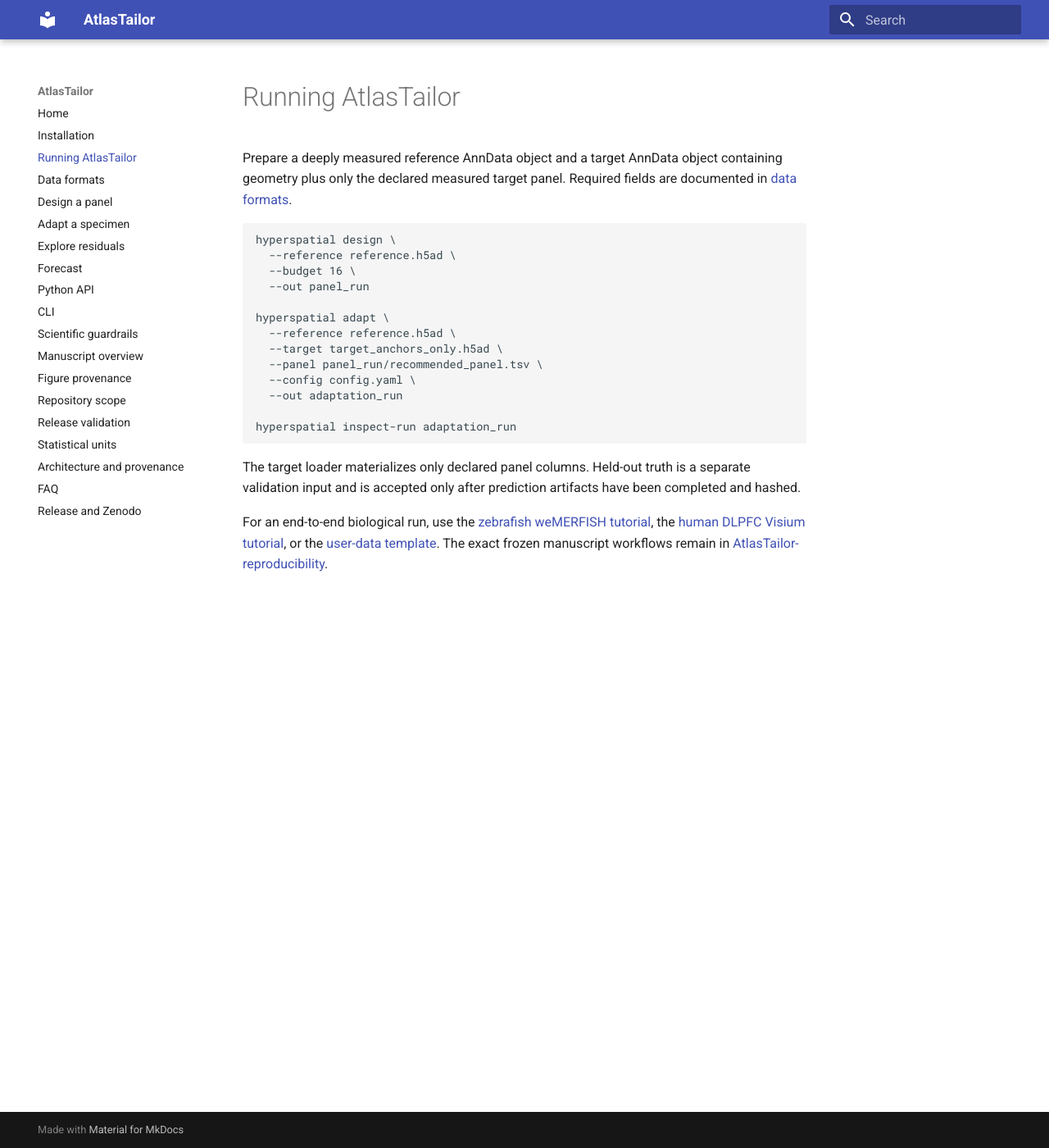
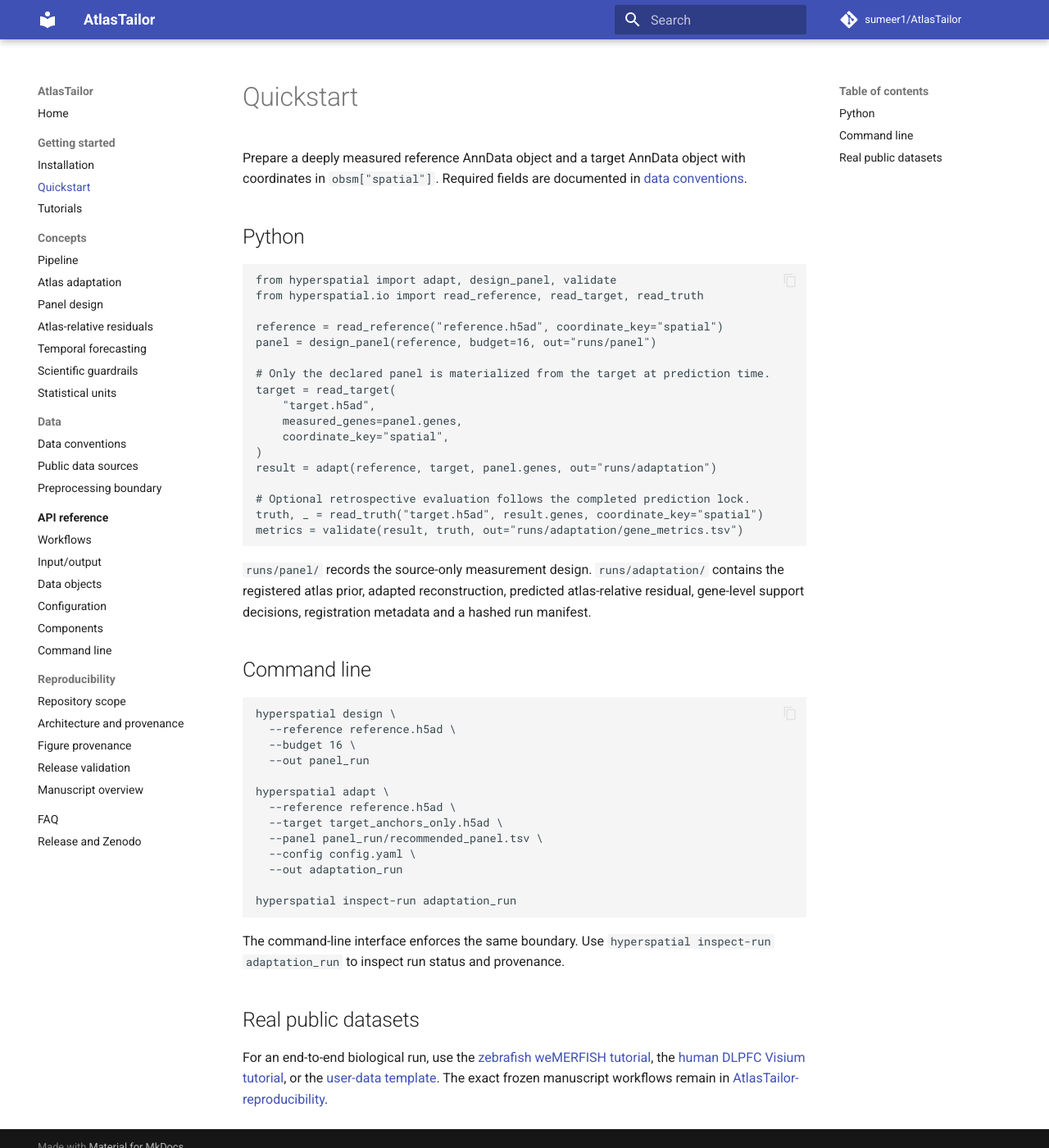
Before and after one commit to sumeer1/AtlasTailor, an MkDocs documentation site: the page built from docs/quickstart.md, in a window 1280 px wide and 1400 px high. Shown: the whole window at 82% size. Built offline with MkDocs 1.6.1 and Material for MkDocs 9.7.7, drawn with Linux system fonts in a browser that asks for light colours; comment, search, counter and statistics services are not loaded.

Commit message:
Build structured AtlasTailor documentation

````diff
--- a/docs/quickstart.md
+++ b/docs/quickstart.md
@@ -1,6 +1,32 @@
-# Running AtlasTailor
+# Quickstart
 
-Prepare a deeply measured reference AnnData object and a target AnnData object containing geometry plus only the declared measured target panel. Required fields are documented in [data formats](data_formats.md).
+Prepare a deeply measured reference AnnData object and a target AnnData object with coordinates in `obsm["spatial"]`. Required fields are documented in [data conventions](data_formats.md).
+
+## Python
+
+```python
+from hyperspatial import adapt, design_panel, validate
+from hyperspatial.io import read_reference, read_target, read_truth
+
+reference = read_reference("reference.h5ad", coordinate_key="spatial")
+panel = design_panel(reference, budget=16, out="runs/panel")
+
+# Only the declared panel is materialized from the target at prediction time.
+target = read_target(
+    "target.h5ad",
+    measured_genes=panel.genes,
+    coordinate_key="spatial",
+)
+result = adapt(reference, target, panel.genes, out="runs/adaptation")
+
+# Optional retrospective evaluation follows the completed prediction lock.
+truth, _ = read_truth("target.h5ad", result.genes, coordinate_key="spatial")
+metrics = validate(result, truth, out="runs/adaptation/gene_metrics.tsv")
+```
+
+`runs/panel/` records the source-only measurement design. `runs/adaptation/` contains the registered atlas prior, adapted reconstruction, predicted atlas-relative residual, gene-level support decisions, registration metadata and a hashed run manifest.
+
+## Command line
 
 ```bash
 hyperspatial design \
@@ -18,6 +44,8 @@ hyperspatial adapt \
 hyperspatial inspect-run adaptation_run
 ```
 
-The target loader materializes only declared panel columns. Held-out truth is a separate validation input and is accepted only after prediction artifacts have been completed and hashed.
+The command-line interface enforces the same boundary. Use `hyperspatial inspect-run adaptation_run` to inspect run status and provenance.
+
+## Real public datasets
 
 For an end-to-end biological run, use the [zebrafish weMERFISH tutorial](https://github.com/sumeer1/AtlasTailor/blob/main/notebooks/01_run_atlastailor_zebrafish.ipynb), the [human DLPFC Visium tutorial](https://github.com/sumeer1/AtlasTailor/blob/main/notebooks/00_run_atlastailor_dlpfc.ipynb), or the [user-data template](https://github.com/sumeer1/AtlasTailor/blob/main/notebooks/04_run_atlastailor_on_your_data.ipynb). The exact frozen manuscript workflows remain in [AtlasTailor-reproducibility](https://github.com/sumeer1/AtlasTailor-reproducibility).
--- a/mkdocs.yml
+++ b/mkdocs.yml
@@ -1,25 +1,46 @@
 site_name: AtlasTailor
 site_description: Atlas adaptation and developmental forecasting from sparse spatial measurements
+site_url: https://atlastailor.readthedocs.io
+repo_url: https://github.com/sumeer1/AtlasTailor
+repo_name: sumeer1/AtlasTailor
 theme:
   name: material
+  features:
+    - navigation.sections
+    - navigation.indexes
+    - content.code.copy
 nav:
   - Home: index.md
-  - Installation: installation.md
-  - Running AtlasTailor: quickstart.md
-  - Data formats: data_formats.md
-  - Design a panel: design_panel.md
-  - Adapt a specimen: adapt.md
-  - Explore residuals: residuals.md
-  - Forecast: forecast.md
-  - Python API: python_api.md
-  - CLI: cli.md
-  - Scientific guardrails: scientific_guardrails.md
-  - Manuscript overview: manuscript_overview.md
-  - Figure provenance: figure_provenance.md
-  - Repository scope: repository_scope.md
-  - Release validation: validation.md
-  - Statistical units: statistical_units.md
-  - Architecture and provenance: tool_architecture.md
+  - Getting started:
+      - Installation: installation.md
+      - Quickstart: quickstart.md
+      - Tutorials: tutorials.md
+  - Concepts:
+      - Pipeline: pipeline.md
+      - Atlas adaptation: adapt.md
+      - Panel design: design_panel.md
+      - Atlas-relative residuals: residuals.md
+      - Temporal forecasting: forecast.md
+      - Scientific guardrails: scientific_guardrails.md
+      - Statistical units: statistical_units.md
+  - Data:
+      - Data conventions: data_formats.md
+      - Public data sources: data_sources.md
+      - Preprocessing boundary: preprocessing.md
+  - API reference:
+      - Overview: api/index.md
+      - Workflows: api/workflows.md
+      - Input/output: api/io.md
+      - Data objects: api/models.md
+      - Configuration: api/configuration.md
+      - Components: api/components.md
+      - Command line: cli.md
+  - Reproducibility:
+      - Repository scope: repository_scope.md
+      - Architecture and provenance: tool_architecture.md
+      - Figure provenance: figure_provenance.md
+      - Release validation: validation.md
+      - Manuscript overview: manuscript_overview.md
   - FAQ: faq.md
   - Release and Zenodo: release_and_zenodo.md
 plugins:
````
Also changed, not shown: .readthedocs.yaml (added, +16 -0 lines), README.md (+38 -2 lines), docs/api/components.md (added, +31 -0 lines), docs/api/configuration.md (added, +8 -0 lines), docs/api/index.md (added, +18 -0 lines), docs/api/io.md (added, +17 -0 lines), docs/api/models.md (added, +6 -0 lines), docs/api/workflows.md (added, +13 -0 lines), docs/data_sources.md (added, +19 -0 lines), docs/index.md (+24 -1 lines), docs/installation.md (+11 -0 lines), docs/pipeline.md (added, +54 -0 lines), docs/preprocessing.md (added, +19 -0 lines), docs/python_api.md (deleted, +0 -9 lines), 2 more files, 2 other files.
